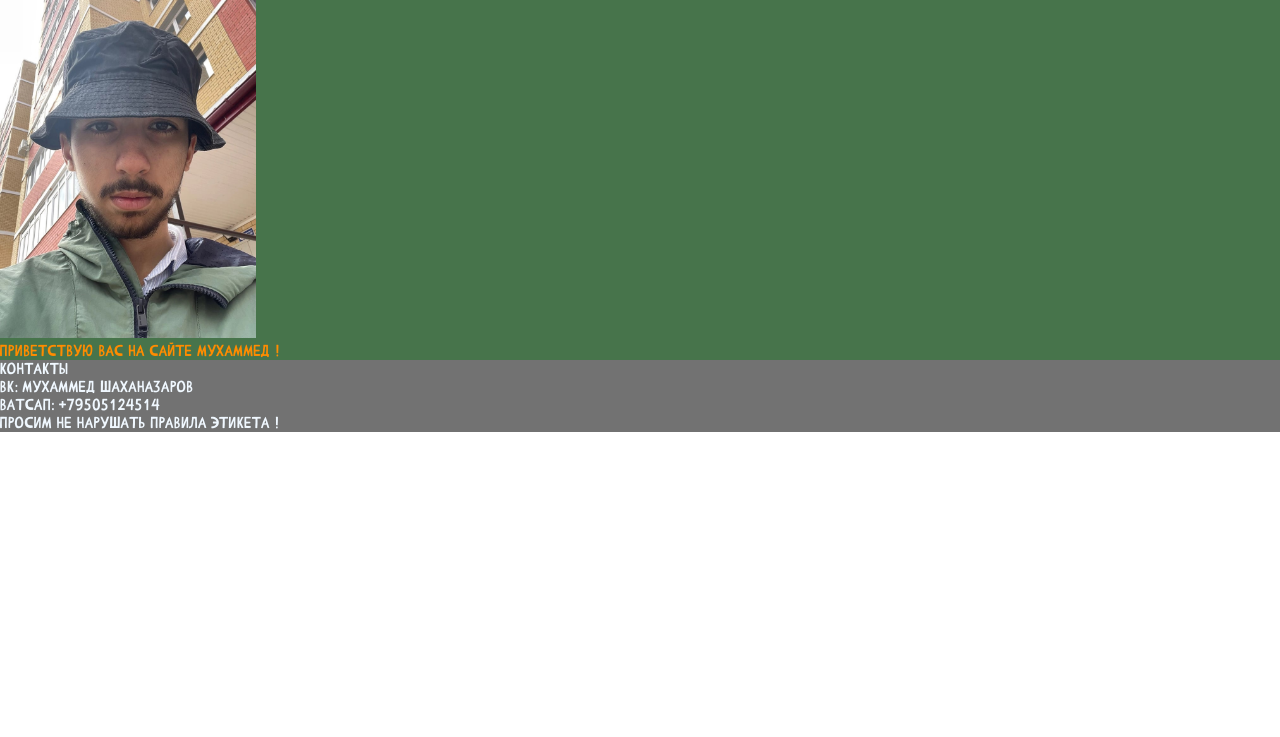
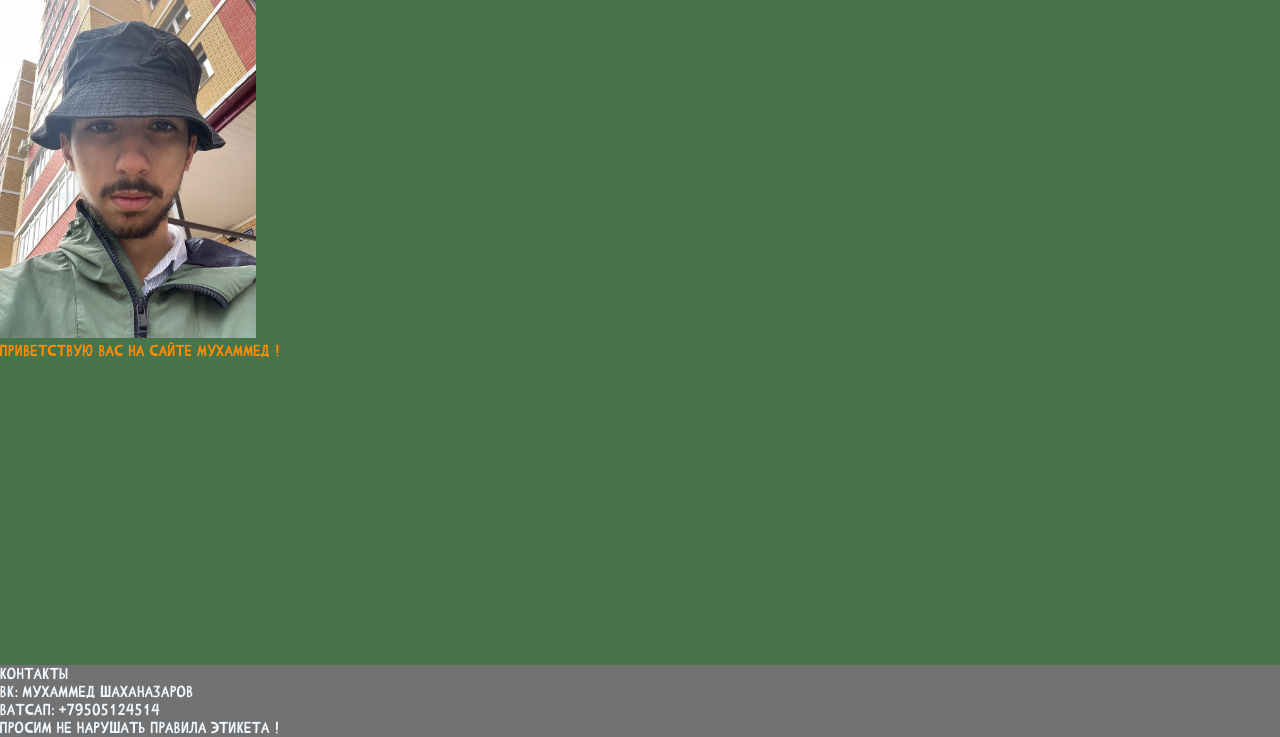
Before and after one commit to Vorchunello/Vorchunello.github.io, a plain HTML site: page index.html in a window 1280 px wide. Shown: the part 63-800 px from the top of the page. Drawn offline with Linux system fonts and the light colour scheme.

Commit message:
refactoring css

```diff
--- a/index.html
+++ b/index.html
@@ -7,14 +7,14 @@
      <link rel="stylesheet" href="style/style.css">
      <title>Vorchun</title>
 </head>
-<body>
+<body class="tl">
      <header>
           <nav>
                <a href="index.html">Главная</a>
           </nav>
           <h1>Muhammed-Vorchun;)</h1>
      </header>
-     <main>
+     <main class="mn">
           <article>
                <img src="img/mVSBIHp309g.jpg" alt="" height="20%" width="20%">
                <p>приветствую вас на сайте Мухаммед !</p>
--- a/style/style.css
+++ b/style/style.css
@@ -11,9 +11,10 @@
 	font-weight: normal;
 	font-style: normal;
 }
-body{
+body, html{
      font-family: '_Comic_CAT';
      background-color: rgb(255, 255, 255);
+     height: 100%
 }
 nav{
      background-color: rgb(102, 32, 168);
@@ -32,3 +33,11 @@ footer{
      color: aliceblue;
 
 }
+.tl{
+     min-width: 100%;
+     display: flex;
+     flex-direction: column;
+}
+.mn{
+     flex: 1 1 auto;
+}
```
